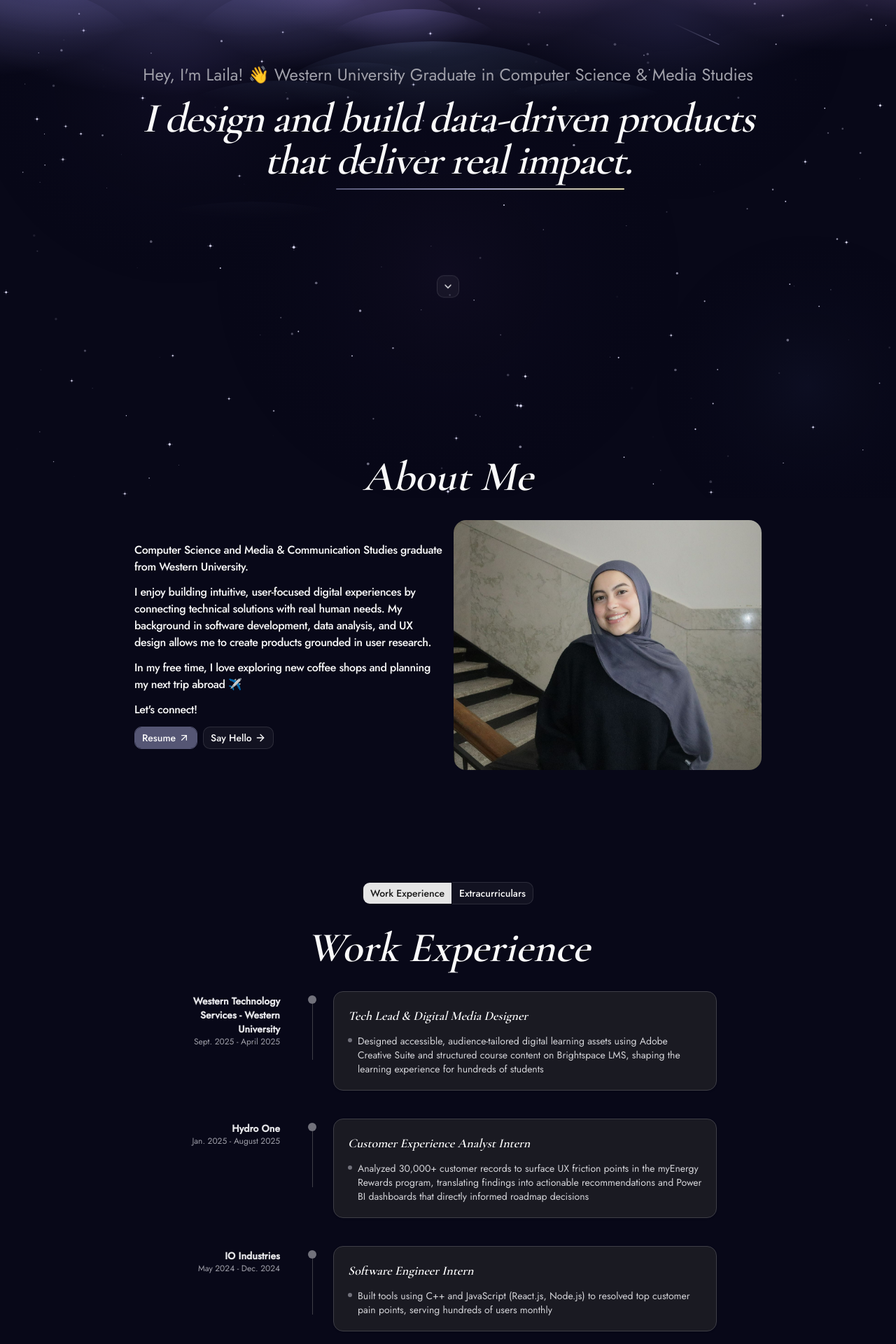
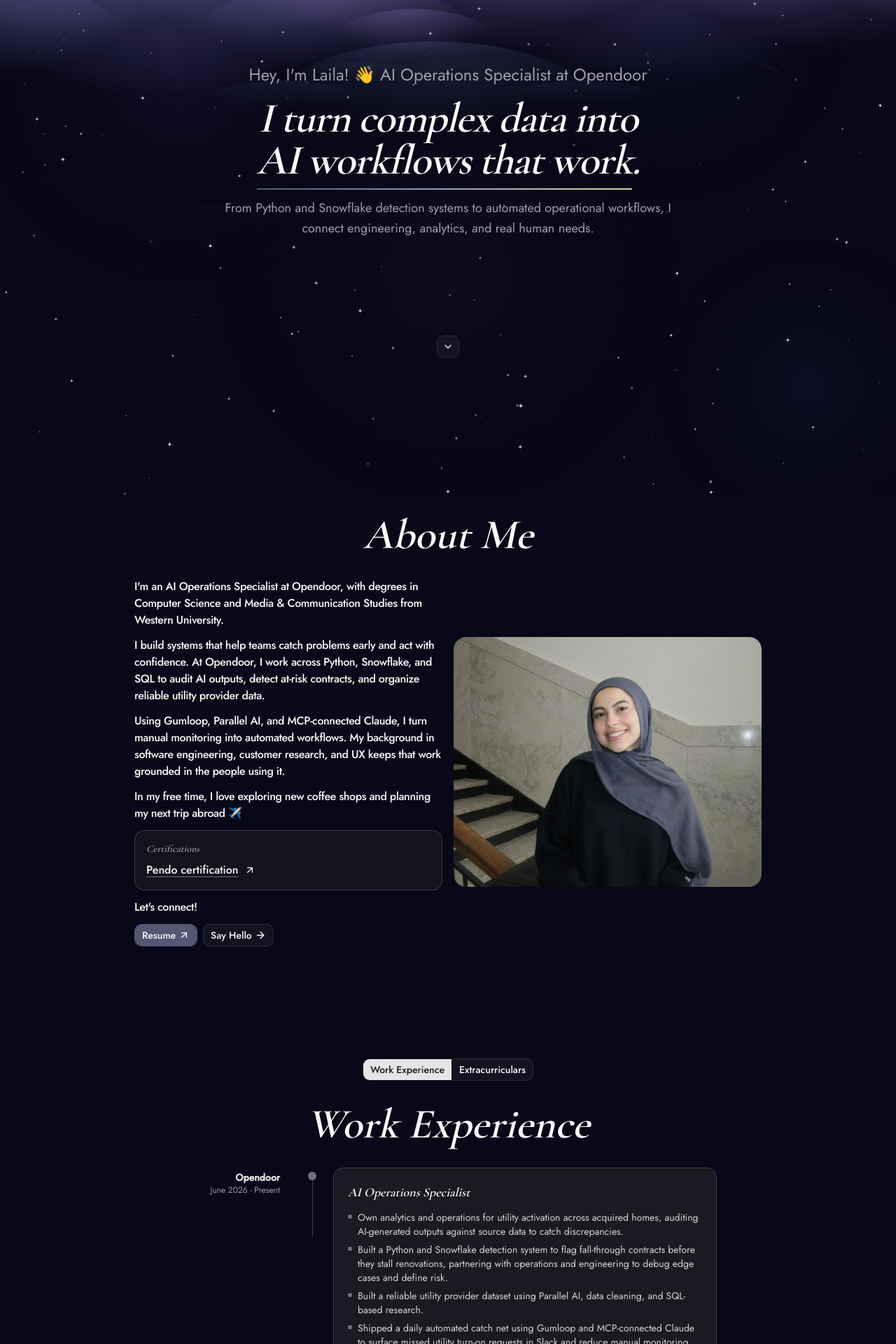
Before and after one commit to lailaelattar/my-portfolio, a Next.js app: page / in a window 1280 px wide. Shown: the part 89-2009 px from the top of the page at 70% size. Built offline with nearby package versions, Linux system fonts and the light colour scheme.

Commit message:
Update portfolio with Opendoor experience and Pendo certification

```diff
--- a/app/layout.tsx
+++ b/app/layout.tsx
@@ -19,7 +19,7 @@ const cormorant = Cormorant_Garamond({
 
 export const metadata: Metadata = {
   title: "Laila El Attar — Portfolio",
-  description: "CS & Media graduate. I design and build data-driven products.",
+  description: "AI Operations Specialist at Opendoor. I build reliable AI workflows, Python and Snowflake detection systems, and data-driven products.",
 }
 
 export default function RootLayout({
--- a/app/page.tsx
+++ b/app/page.tsx
@@ -45,12 +45,16 @@ export default function Home() {
         <section id="hero" className="w-full">
           <div className="w-full text-center">
             <p className="text-2xl text-zinc-400">
-              Hey, I'm Laila! 👋 Western University Graduate in Computer Science & Media Studies
+              Hey, I&apos;m Laila! 👋 AI Operations Specialist at Opendoor
             </p>
             <h1 className="text-6xl font-semibold tracking-tight text-zinc-50 mt-4">
-              I design and build data-driven products that{" "}
-              <span className="hero-underline">deliver real impact</span>.
+              I turn complex data into{" "}
+              <span className="hero-underline">AI workflows that work</span>.
             </h1>
+            <p className="mt-6 mx-auto max-w-2xl text-lg leading-relaxed text-zinc-400">
+              From Python and Snowflake detection systems to automated operational
+              workflows, I connect engineering, analytics, and real human needs.
+            </p>
           </div>
           <div className="flex w-full flex-col items-center py-35 px-16">
             <Button
--- a/components/About.tsx
+++ b/components/About.tsx
@@ -12,24 +12,41 @@ export default function About() {
           <div className="flex flex-col gap-4 items-center text-base font-medium sm:flex-row">
             <div className="flex flex-col gap-3">
               <p className="max-w-150 text-1xl tracking-tight text-black dark:text-zinc-50">
-                Computer Science and Media & Communication Studies graduate from Western University.
+                I&apos;m an AI Operations Specialist at Opendoor, with degrees in Computer Science and Media &amp; Communication Studies from Western University.
               </p>
               <p className="max-w-150 text-1xl tracking-tight text-black dark:text-zinc-50">
-                I enjoy building intuitive, user-focused digital experiences by connecting technical solutions with real human needs.
-                My background in software development, data analysis, and UX design allows me to create products grounded in user research.
+                I build systems that help teams catch problems early and act with confidence. At Opendoor, I work across Python, Snowflake, and SQL to audit AI outputs, detect at-risk contracts, and organize reliable utility provider data.
+              </p>
+              <p className="max-w-150 text-1xl tracking-tight text-black dark:text-zinc-50">
+                Using Gumloop, Parallel AI, and MCP-connected Claude, I turn manual monitoring into automated workflows. My background in software engineering, customer research, and UX keeps that work grounded in the people using it.
               </p>
               <p className="max-w-150 text-1xl tracking-tight text-black dark:text-zinc-50">
                 In my free time, I love exploring new coffee shops and planning my next trip abroad ✈️
               </p>
+              <div className="max-w-150 rounded-xl border border-zinc-700 bg-zinc-800/40 p-4">
+                <h2 className="text-sm font-semibold text-zinc-400 mb-2">
+                  Certifications
+                </h2>
+                <a
+                  href="https://www.pendo.io/learninglab/certificates/cmvbmc2mz00122ylopk0rwmi8/"
+                  target="_blank"
+                  rel="noopener noreferrer"
+                  className="inline-flex items-center gap-2 rounded-sm text-zinc-50 underline decoration-zinc-500 underline-offset-4 transition-colors hover:text-violet-300 focus-visible:outline-2 focus-visible:outline-offset-4 focus-visible:outline-violet-300"
+                >
+                  Pendo certification
+                  <ArrowUpRight className="w-4 h-4" aria-hidden="true" />
+                  <span className="sr-only"> (opens in a new tab)</span>
+                </a>
+              </div>
               <p className="max-w-150 text-1xl tracking-tight text-black dark:text-zinc-50">
-                Let's connect!
+                Let&apos;s connect!
               </p>
               <div className="flex gap-2">
                 <Button variant="outline"  style={{ borderColor: "#555674",backgroundColor: "#555674" }} className="w-fit flex items-center gap-1 transition-transform hover:scale-110">
                   <a href="/Laila El attar Resume.pdf" target="_blank" rel="noopener noreferrer" className="w-full flex items-center gap-1"> Resume <ArrowUpRight className="w-4 h-4"/> </a>
                 </Button>
                 <Button variant="outline" className= "flex items-center gap-1 transition-transform hover:scale-110">
-                    <a href="mailto:lelattar@uwo.ca" className="flex items-center gap-1"> Say Hello <ArrowRight className="w-4 h-4"/> </a>
+                    <a href="mailto:laylaattar@live.com" className="flex items-center gap-1"> Say Hello <ArrowRight className="w-4 h-4"/> </a>
                 </Button>
               </div>
             </div>
--- a/components/Contact.tsx
+++ b/components/Contact.tsx
@@ -1,5 +1,5 @@
 "use client"
-import { Users, Laptop, Building2, Rocket, HelpCircle } from "lucide-react"
+import { Users, Laptop, Rocket } from "lucide-react"
 
 const options = [
   {
@@ -15,7 +15,7 @@ const options = [
   {
     icon: <Users className="w-7 h-7 text-zinc-500" />,
     title: "Email",
-    href: "mailto:lelattar@uwo.ca",
+    href: "mailto:laylaattar@live.com",
   }
 ]
 
--- a/components/Experience.tsx
+++ b/components/Experience.tsx
@@ -6,9 +6,21 @@ import { useState, useEffect, useRef } from "react"
 
 const workExperience = [
   {
+    id: 6,
+    company: "Opendoor",
+    date: "June 2026 - Present",
+    title: "AI Operations Specialist",
+    bullets: [
+      "Own analytics and operations for utility activation across acquired homes, auditing AI-generated outputs against source data to catch discrepancies.",
+      "Built a Python and Snowflake detection system to flag fall-through contracts before they stall renovations, partnering with operations and engineering to debug edge cases and define risk.",
+      "Built a reliable utility provider dataset using Parallel AI, data cleaning, and SQL-based research.",
+      "Shipped a daily automated catch net using Gumloop and MCP-connected Claude to surface missed utility turn-on requests in Slack and reduce manual monitoring.",
+    ],
+  },
+  {
     id: 1,
     company: "Western Technology Services - Western University",
-    date: "Sept. 2025 - April 2025",
+    date: "Sept. 2025 - April 2026",
     title: "Tech Lead & Digital Media Designer",
     bullets: ["Designed accessible, audience-tailored digital learning assets using Adobe Creative Suite and structured course content on Brightspace LMS, shaping the learning experience for hundreds of students"],
   },
@@ -16,7 +28,7 @@ const workExperience = [
     id: 2,
     company: "Hydro One",
     date: "Jan. 2025 - August 2025",
-    title: "Customer Experience Analyst Intern",
+    title: "Customer Experience Analyst",
     bullets: ["Analyzed 30,000+ customer records to surface UX friction points in the myEnergy Rewards program, translating findings into actionable recommendations and Power BI dashboards that directly informed roadmap decisions"],
   },
   {
@@ -24,7 +36,7 @@ const workExperience = [
     company: "IO Industries",
     date: "May 2024 - Dec. 2024",
     title: "Software Engineer Intern",
-    bullets: ["Built tools using C++ and JavaScript (React.js, Node.js) to resolved top customer pain points, serving hundreds of users monthly"],
+    bullets: ["Built a lens compatibility calculator using React.js and Node.js to address a customer frustration cited in 30%+ of support inquiries, serving hundreds of customers monthly"],
   },
   {
     id: 4,
--- a/components/Footer.tsx
+++ b/components/Footer.tsx
@@ -5,7 +5,7 @@ import { ArrowUpRight } from "lucide-react"
 const links = [
   { label: "LinkedIn", href: "https://linkedin.com/in/laila-el-attar" },
   { label: "Resume", href:"/Laila El attar Resume.pdf" },
-  { label: "Email", href: "mailto:lelattar@uwo.ca" },
+  { label: "Email", href: "mailto:laylaattar@live.com" },
 ]
 
 export default function Footer() {
--- a/components/MyWork.tsx
+++ b/components/MyWork.tsx
@@ -17,7 +17,7 @@ const projects = [
   {
     id: 1,
     title: "Lens Calculator — IO Industries",
-    description: "A live tool that eliminates lens-camera compatibility guesswork, resolving 30%+ of support inquiries",
+    description: "A live lens compatibility calculator used by hundreds of customers each month, addressing a frustration cited in 30%+ of support inquiries.",
     tags: ["React.js", "Node.js"],
     image: "/IOI.png",
     link: "https://www.ioindustries.com/calculator/cameras",
```
Also changed, not shown: 1 other file (tests, documents, lock files or other folders).
